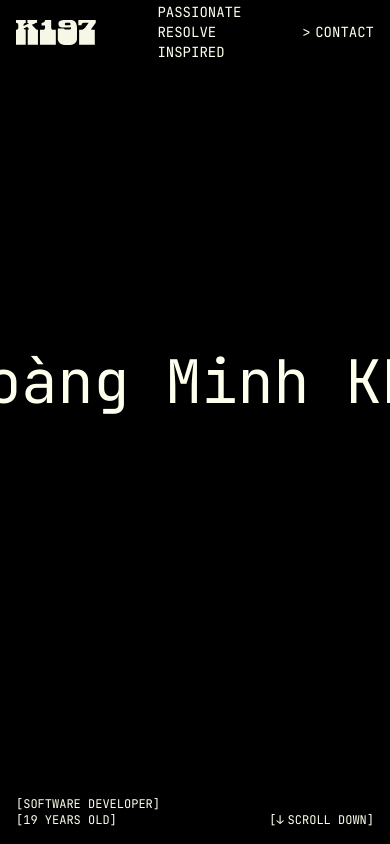
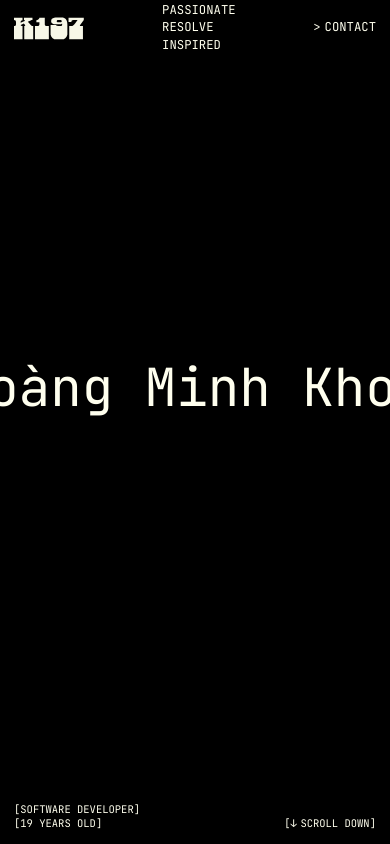
Before and after one commit to KhoaTr197/personal_portfolio, a React (Vite) app: page / in a window 390 px wide. Built offline with nearby package versions, Linux system fonts and the light colour scheme.

Commit message:
[Refactor] More responsive changes

```diff
--- a/src/components/Marquee.tsx
+++ b/src/components/Marquee.tsx
@@ -61,7 +61,7 @@ const Marquee = ({
   return !isMounted ? null : (
     <div
       ref={containerRef}
-      className={`marquee-container flex min-w-full w-fit ${marqueeBarStyle} overflow-x-hidden`}
+      className={`marquee-container flex min-w-full w-fit ${marqueeBarStyle} overflow-x-hidden touch-none pointer-events-none`}
       style={{
         height: marqueeRef.current?.getBoundingClientRect().height,
       }}
--- a/src/config.ts
+++ b/src/config.ts
@@ -13,6 +13,8 @@ export interface MarqueeConfig {
 
 export interface SkillsetConfig {
   fov: number;
+  near: number;
+  far: number;
 }
 
 const appConfig: ResponsiveAppConfig = {
@@ -20,18 +22,22 @@ const appConfig: ResponsiveAppConfig = {
     marquee: { duration: 15 },
     skillset: {
       fov: 80,
+      near: 0.1,
+      far: 1000,
     }
   },
   "tablet": {
     marquee: { duration: 30 },
     skillset: {
-      fov: 70,
+      fov: 80,
     }
   },
   "desktop": {
     marquee: { duration: 30 },
     skillset: {
       fov: 70,
+      near: 0.1,
+      far: 1000,
     }
   },
 };
--- a/src/index.css
+++ b/src/index.css
@@ -4,6 +4,7 @@
 
 html {
   font-family: "JetBrains Mono", monospace;
+  font-size: 16px;
 }
 ::-webkit-scrollbar {
   width: 0;
@@ -11,6 +12,18 @@ html {
 }
 pre {
   font-family: "JetBrains Mono", monospace;
+}
+
+@media (max-width: 375px) {
+  html {
+    font-size: 12px;
+  }
+}
+
+@media (max-width: 768px) {
+  html {
+    font-size: 14px;
+  }
 }
 
 @layer components {
--- a/src/pages/ShowcasePage.tsx
+++ b/src/pages/ShowcasePage.tsx
@@ -10,8 +10,8 @@ const Showcase = forwardRef(({ }: PageProps, ref: PageRef) => {
 
   return (
     <section ref={ref} id="showcase-page" className="w-full h-screen relative snap-start">
-      <div className="h-full flex justify-center items-center">
-        <Grid.Layout size={[4, 4]} gap={16} styles="w-[313px] md:w-[616px] h-[313px] md:h-[616px]">
+      <div className="h-full flex justify-center items-center lg:pt-20">
+        <Grid.Layout size={[4, 4]} gap={16} styles="w-[313px] md:w-[466px] lg:w-[616px] h-[313px] md:h-[466px] lg:h-[616px]">
           {projects && projects.map((project) => {
             const background = project.isOther ? "" : `/images/projects/${project.image}`;
             if (project.isOther)
@@ -27,8 +27,8 @@ const Showcase = forwardRef(({ }: PageProps, ref: PageRef) => {
                     target="_blank"
                   >
                     <div className="w-full h-full flex flex-col justify-between items-end">
-                      <ExternalLinkIcon size={64} style="size-8 md:size-fit *:stroke-[#000]" />
-                      <span className="uppercase md:text-3xl font-medium inline-flex items-center w-fit">
+                      <ExternalLinkIcon size={64} style="size-8 lg:size-fit *:stroke-[#000]" />
+                      <span className="uppercase text-xl md:text-2xl lg:text-3xl font-medium inline-flex items-center w-fit">
                         {project.name}
                       </span>
                     </div>
@@ -49,11 +49,11 @@ const Showcase = forwardRef(({ }: PageProps, ref: PageRef) => {
                     target="_blank"
                   >
                     <div className="absolute text-center left-0 right-0 bottom-2 md:bottom-4">
-                      <span className="inline-flex items-center text-xs md:text-3xl font-medium text-[#FFE]">
+                      <span className="inline-flex items-center text-base md:text-xl lg:text-3xl font-medium text-[#FFE]">
                         {project.name}
                         <ExternalLinkIcon
                           size={32}
-                          style="size-4 md:size-fit ml-2 *:stroke-[#FFE]"
+                          style="size-4 md:size-6 lg:size-fit ml-2 *:stroke-[#FFE]"
                         />
                       </span>
                     </div>
```
